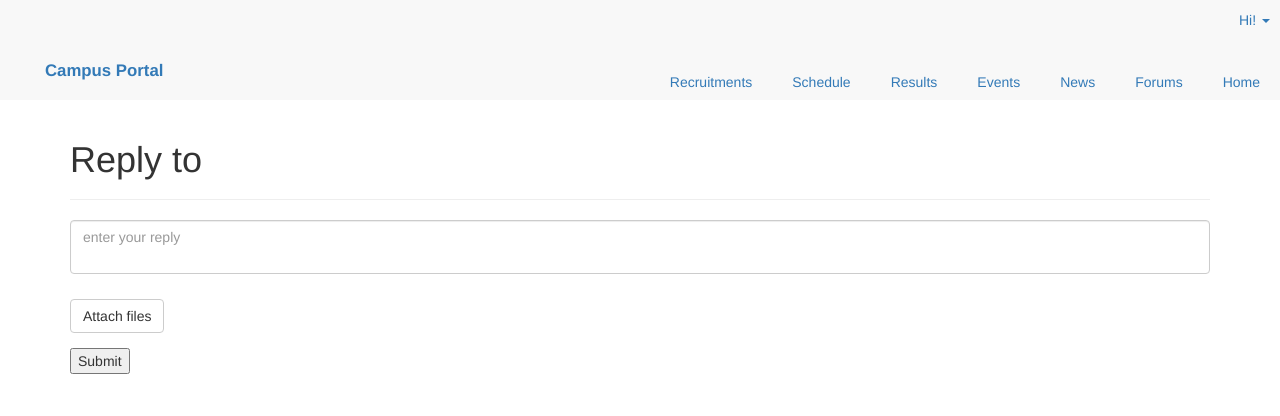
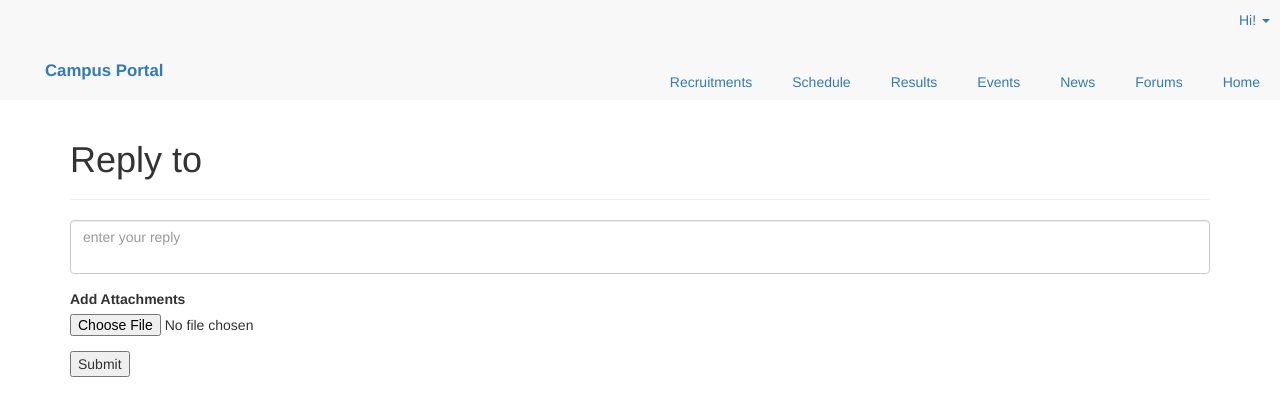
Before and after one commit to BuildmLearn/University-Campus-Portal-UCP, a Django app: template UCP/discussion/templates/reply.html in a window 1280 px wide. Shown: the top 416 px of the page. Run offline with Django 3.2, Linux system fonts and the light colour scheme; the template is opened without the code that fills it, so the values that code supplies are empty; parts of the project's set-up code (start-up, migrations or seed data) failed here and were passed over; some libraries are stand-ins or nearby versions.

Commit message:
Add support for multiple attachments in a reply

```diff
--- a/UCP/discussion/functions.py
+++ b/UCP/discussion/functions.py
@@ -110,10 +110,7 @@ def add_reply(pk, request):
     response = {}
     serializer = ReplySerializer(data=request.POST)
 
-    print request.FILES
-
     discussion = DiscussionThread.objects.get(id = pk)
-
 
     discussion_serializer = DiscussionThreadSerializer(discussion)
     if serializer.is_valid():
@@ -124,6 +121,8 @@ def add_reply(pk, request):
             posted_at = timezone.now(),
             thread = discussion
         )
+        print "--"*40
+        print request.FILES.getlist('attachments')
 
         for _file in request.FILES.getlist('attachments'):
             print _file
--- a/UCP/discussion/models.py
+++ b/UCP/discussion/models.py
@@ -42,7 +42,7 @@ class Reply(models.Model):
     thread = models.ForeignKey(DiscussionThread)
     posted_by = models.ForeignKey(UserProfile, null=True, blank=True)
     posted_at = models.DateTimeField(default=timezone.now)
-    text = models.CharField(null=True, max_length="1000")
+    text = models.CharField(default="", max_length="1000")
 
     def time_elapsed(self):
         return get_time_elapsed_string(self.posted_at)
--- a/UCP/discussion/templates/reply.html
+++ b/UCP/discussion/templates/reply.html
@@ -19,6 +19,11 @@
   </head>
   <body>
       <style>
+      ul {
+          list-style: none;
+          padding:0px;
+      }
+
       textarea {
           resize: none;
           height: 150px;
@@ -37,12 +42,9 @@
             <textarea type="text" class="form-control" name="text" placeholder="enter your reply"></textarea>
         </fieldset>
 
-        <fieldset class="form-group">
-            <ul id="attachment-list">
-            </ul>
-            <label class="btn btn-default btn-file">
-                Attach files <input type="file" name="attachments" multiple style="display: none;">
-            </label>
+        <fieldset class="form-group" id="attachment-group">
+            <label>Add Attachments</label>
+            <input type="file" name="attachments">
         </fieldset>
         <input type="submit"/>
     </form>
@@ -59,7 +61,7 @@
     <script src="{% static 'js/jasny-bootstrap.min.js' %}"></script>
     <script>
     $(function() {
-
+      inputs = 1
       // We can attach the `fileselect` event to all file inputs on the page
       $(document).on('change', ':file', function() {
         var input = $(this),
@@ -78,13 +80,22 @@
               if( input.length ) {
                   input.val(log);
               } else {
-                  attachment = $("<li>").html(log)
-                  $("#attachment-list").append(attachment)
+                  file = $('<input/>').attr('type', 'file').attr('name', 'attachments').attr('id',inputs++)
+                  file.on('change',add_more_inputs)
+                  $("#attachment-group").append(file)
+
               }
 
           });
       });
 
+      function add_more_inputs(){
+          file = $('<input/>').attr('type', 'file').attr('name', 'attachments').attr('id',inputs)
+          inputs += 1
+          file.on('change',add_more_inputs)
+          $("#attachment-group").append(file)
+      }
+
     });
     </script>
   </body>
```
Also changed, not shown: UCP/discussion/migrations/0013_auto_20160623_2006.py (added).
